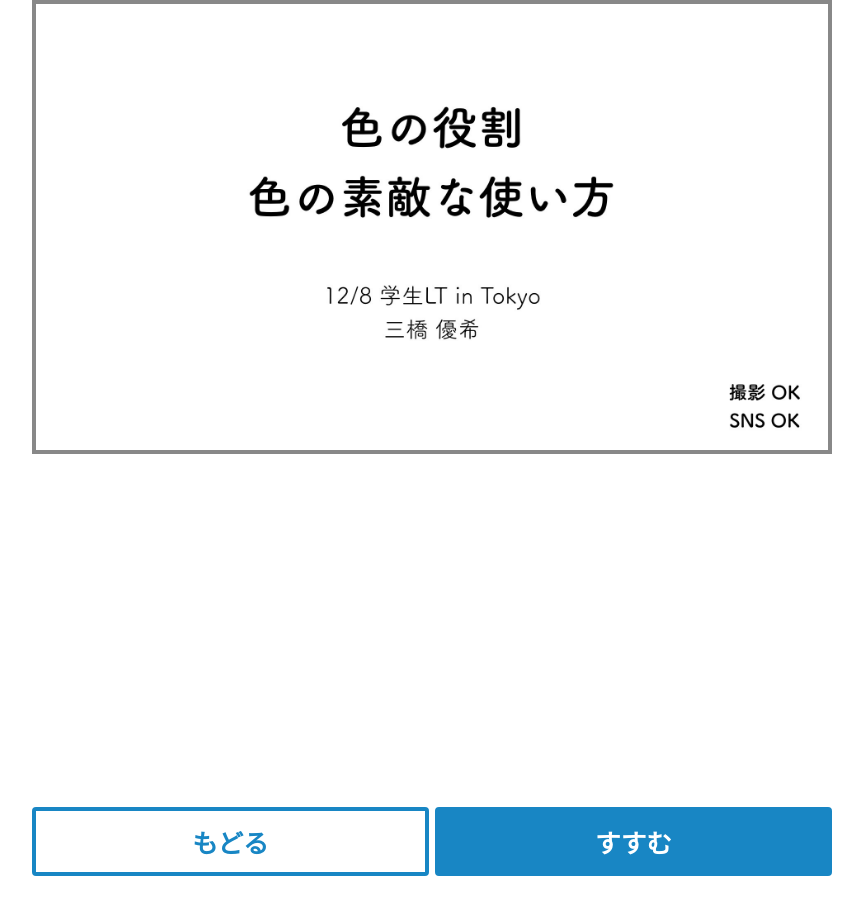
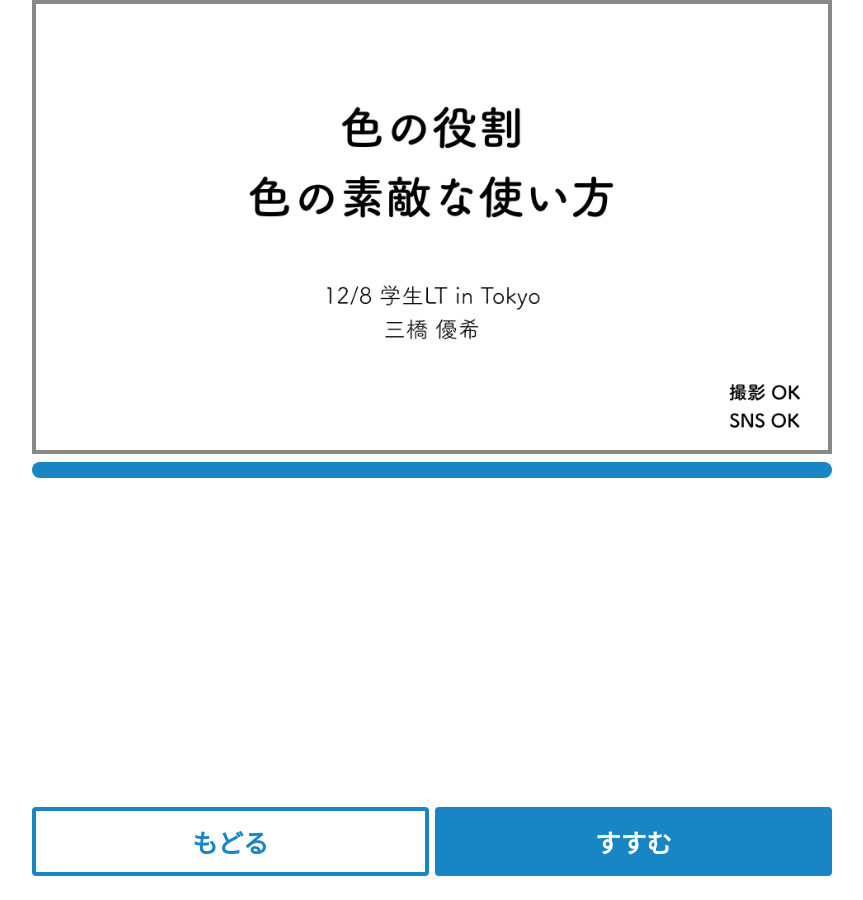
Before and after one commit to Mekurun/mekurun.com, a Jekyll site: the page built from _posts/2020-05-16-test.markdown, in a window 1280 px wide. Shown: the whole page, without its empty margins (208-1071 px from the left). Built offline with Jekyll 4.4.1, drawn with Linux system fonts in a browser that asks for light colours.

Commit message:
進捗表示バーを表示

```diff
--- a/_layouts/post.html
+++ b/_layouts/post.html
@@ -7,6 +7,10 @@ layout: default
   {% for img in page.img %}
     <img src="/img{{ img }}" alt="" id="img-{{forloop.index}}" style="display:none;">
   {% endfor %}
+</div>
+<div class="progress-bar">
+  <div id="progress-container">
+  </div>
 </div>
 <div class="slide-buttons">
   <input class="button-back" type="button" value="もどる" onclick="back()"/>
--- a/css/main.scss
+++ b/css/main.scss
@@ -27,7 +27,17 @@ body {
     max-width: 100%;
   }
 }
-
+.progress-bar {
+  height: 16px;
+  background-color: #ddd;
+  border-radius: 12px;
+  margin-top: 8px;
+}
+#progress-container {
+  background-color: $main-color;
+  height: 100%;
+  border-radius: 8px;
+}
 .slide-buttons {
   display: flex;
   position: absolute;
```
